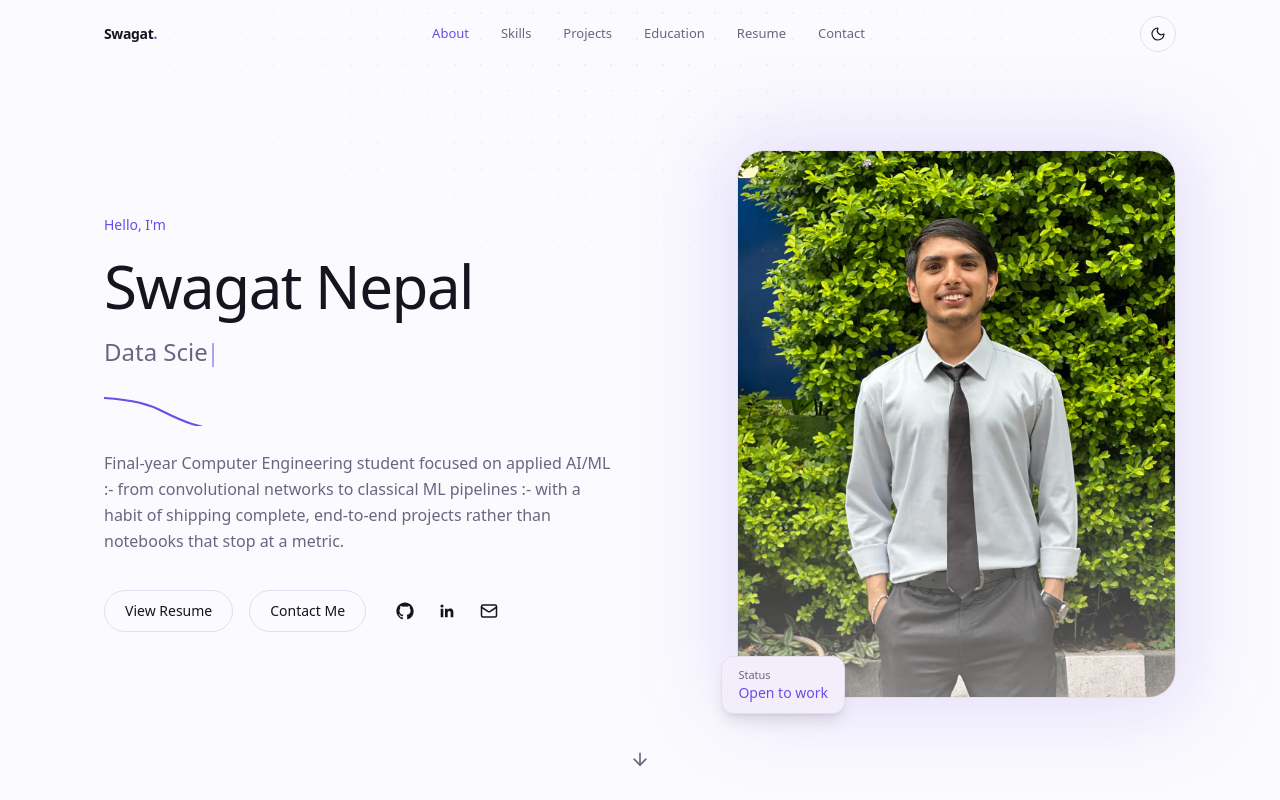
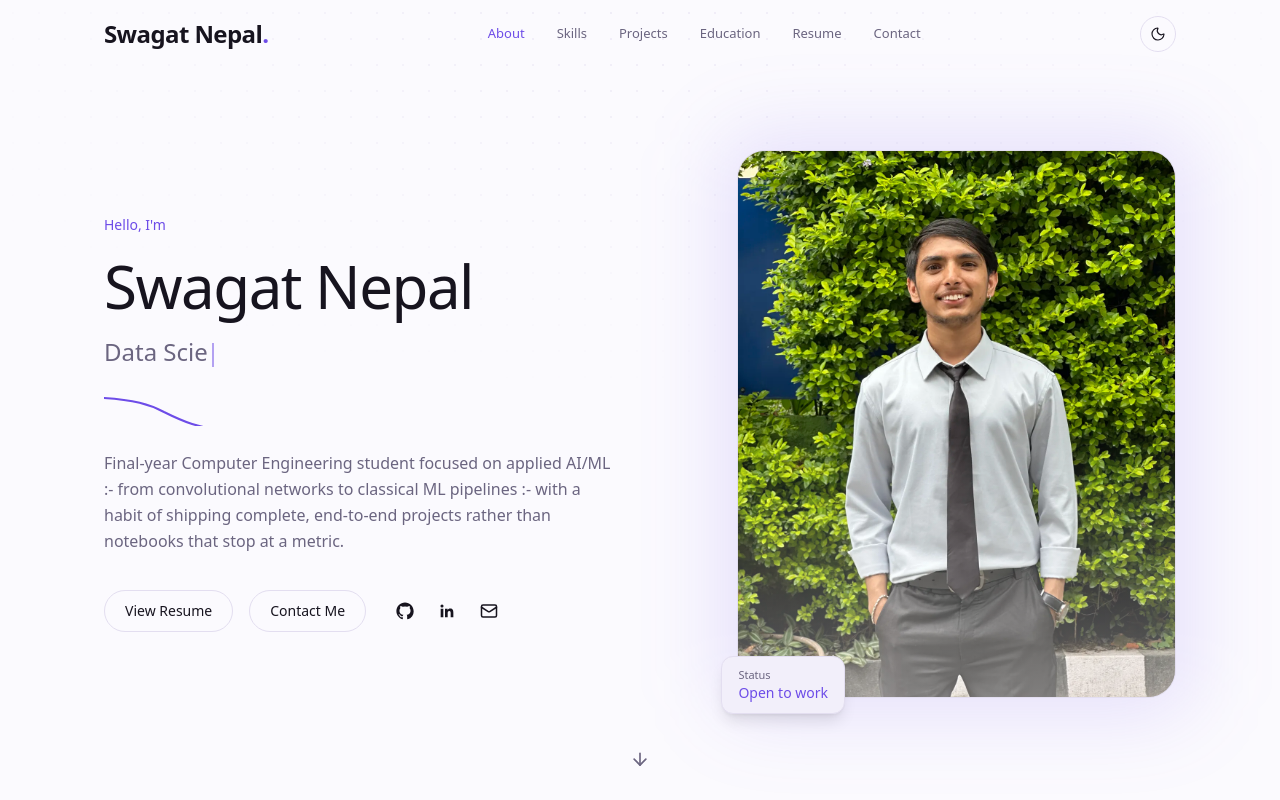
Before and after one commit to swagat017/Personal-Portfolio, a Next.js app: page / in a window 1280 px wide. Shown: the top 800 px of the page. Built offline with nearby package versions, Linux system fonts and the light colour scheme.

Commit message:
Navbar fontsize and hover status adjusted

```diff
--- a/src/components/layout/navbar.tsx
+++ b/src/components/layout/navbar.tsx
@@ -58,9 +58,9 @@ export function Navbar() {
       <nav className="mx-auto flex max-w-6xl items-center justify-between px-6 py-4 sm:px-8 lg:px-10">
         <a
           href="#hero"
-          className="font-display text-sm font-semibold tracking-tight text-ink"
+          className="inline-block font-display text-2xl font-semibold tracking-tight text-ink transition-all duration-300 hover:scale-110 hover:[text-shadow:0_0_16px_var(--violet)]"
         >
-          {personal.name.split(" ")[0]}
+          {personal.name}
           <span className="text-violet">.</span>
         </a>
 
```
